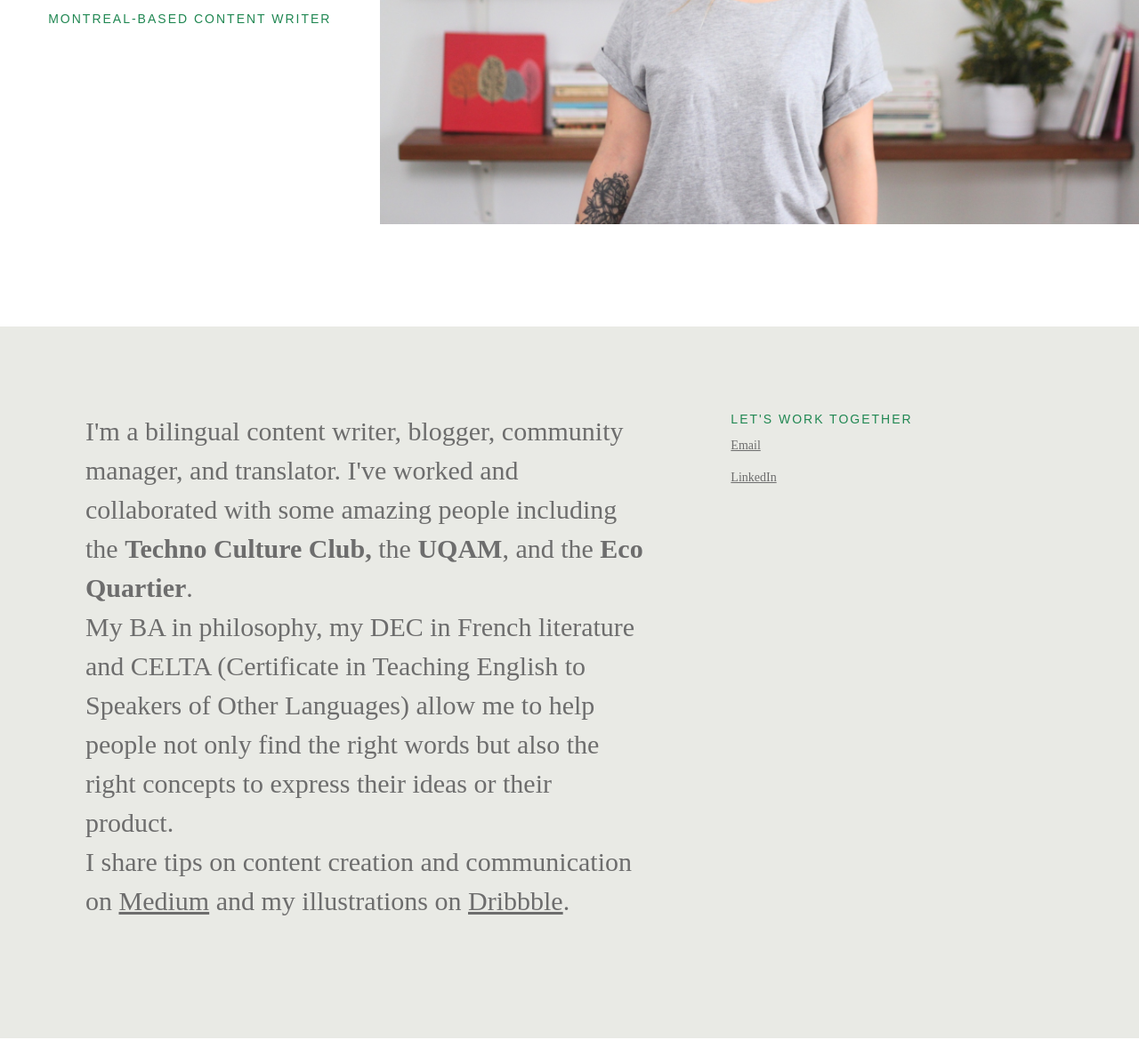
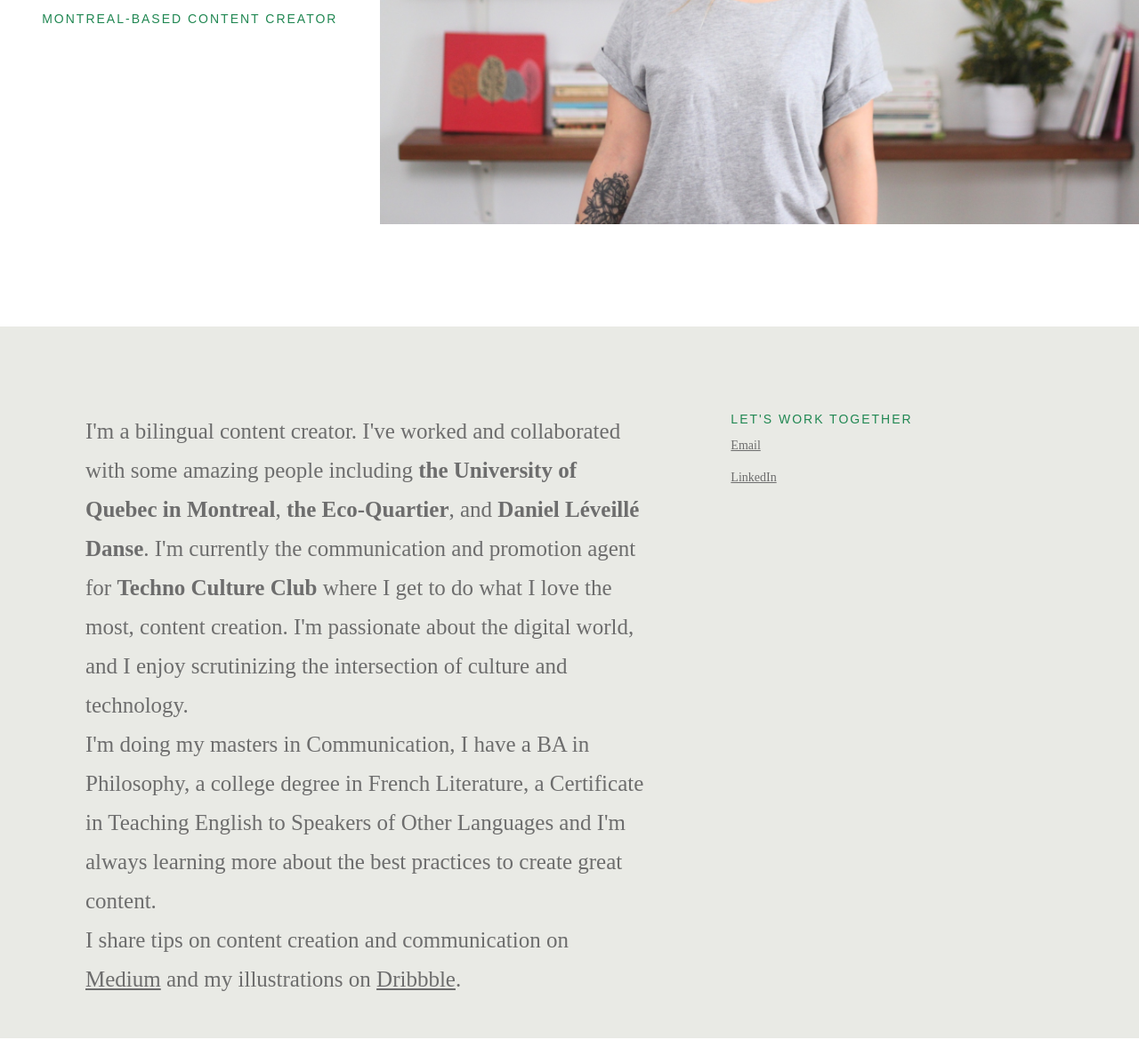
Before and after one commit to hamsa-al/Portfolio, a plain HTML site: page index.html in a window 1280 px wide. Shown: the part 433-1620 px from the top of the page at 89% size. Drawn offline with Linux system fonts and the light colour scheme; a web font is replaced by a local one.

Commit message:
content change

```diff
--- a/css/style.css
+++ b/css/style.css
@@ -34,7 +34,7 @@ color: #208752;
 p{
   font-family: 'Vesper Libre', serif;
   font-weight: 400;
-  font-size:30px;
+  font-size:25px;
   line-height: 44px;
 
 }
@@ -307,14 +307,14 @@ p{
 .container1-face{
 width:100%;
 }
+.title{
+  width: auto;
+  order:1
+  }
+
   .face{
     order:2
   }
-  .title{
-    width: auto;
-    order:1
-    }
-
     /*====================
     Second Container
     =============*/
--- a/index.html
+++ b/index.html
@@ -6,9 +6,9 @@
   <meta property="og:image" content="http:"image/image.jpg />
   <meta name="viewport" content="width=device-width, initial-scale=1.0">
   <link rel="icon" type="image/png" href="image/favicon.png" />
-    <meta property="og:title" content="Hamsa Alboukhari, bilingual content writer"/>
+    <meta property="og:title" content="Hamsa Alboukhari, bilingual content creator and illustrator"/>
     <meta property="og:image" content="/image/Hamsa.jpg"/>
-    <meta property="og:description" content="Hamsa Alboukhari is a Montreal-based bilingual content writer." />
+    <meta property="og:description" content="Hamsa Alboukhari is a Montreal-based content creator and illustrator." />
     <meta property="og:type" content="website"/>
     <meta property="og:url" content="http://www.hamsaalboukhari.co"/>
     <meta property="og:site_name" content="Hamsa Alboukhari, Montreal-based bilingual content writer"/>
@@ -29,7 +29,7 @@
   <div class="container1-body ">
     <div class="container1-title fade ">
       <h1> Hamsa <br>Alboukhari</h1>
-      <h2> Montreal-Based content writer</h2>
+      <h2> Montreal-Based content creator</h2>
     </div>
       <div class="container1-face"></div>
   </div>
@@ -41,9 +41,10 @@
      <section class="container2-top">
        <div class="container2-left">
            <div class="container2-intro">
-             <p> I'm a bilingual content writer, blogger, community manager, and translator.
-I've worked and collaborated with some amazing people including the <strong>Techno Culture Club,</strong> the <strong>UQAM</strong>, and the <strong>Eco Quartier</strong>. </p>
-<p>My BA in philosophy, my DEC in French literature and CELTA (Certificate in Teaching English to Speakers of Other Languages) allow me to help people not only find the right words but also the right concepts to express their ideas or their product.</p>
+             <p> I'm a bilingual content creator. I've worked and collaborated with some amazing people including <strong> the University of Quebec in Montreal</strong>, <strong>the Eco-Quartier</strong>, and <strong>Daniel Léveillé Danse</strong>. I'm currently the communication and promotion agent for <strong>Techno Culture Club </strong> where I get to do what I love the most, content creation. I'm passionate about the digital world, and I enjoy scrutinizing the intersection of culture and technology.
+
+            <p>I'm doing my masters in Communication, I have a BA in Philosophy, a college degree in French Literature, a Certificate in Teaching English to Speakers of Other Languages and I'm always learning more about the best practices to create great content.</P>
+
 <p>I share tips on content creation and communication on <a href="https://medium.com/@hamsaal"target="_blank">Medium</a>
  and my illustrations on <a href="https://dribbble.com/Hamsa-Al"target="_blank">Dribbble</a>.
            </div>
```
